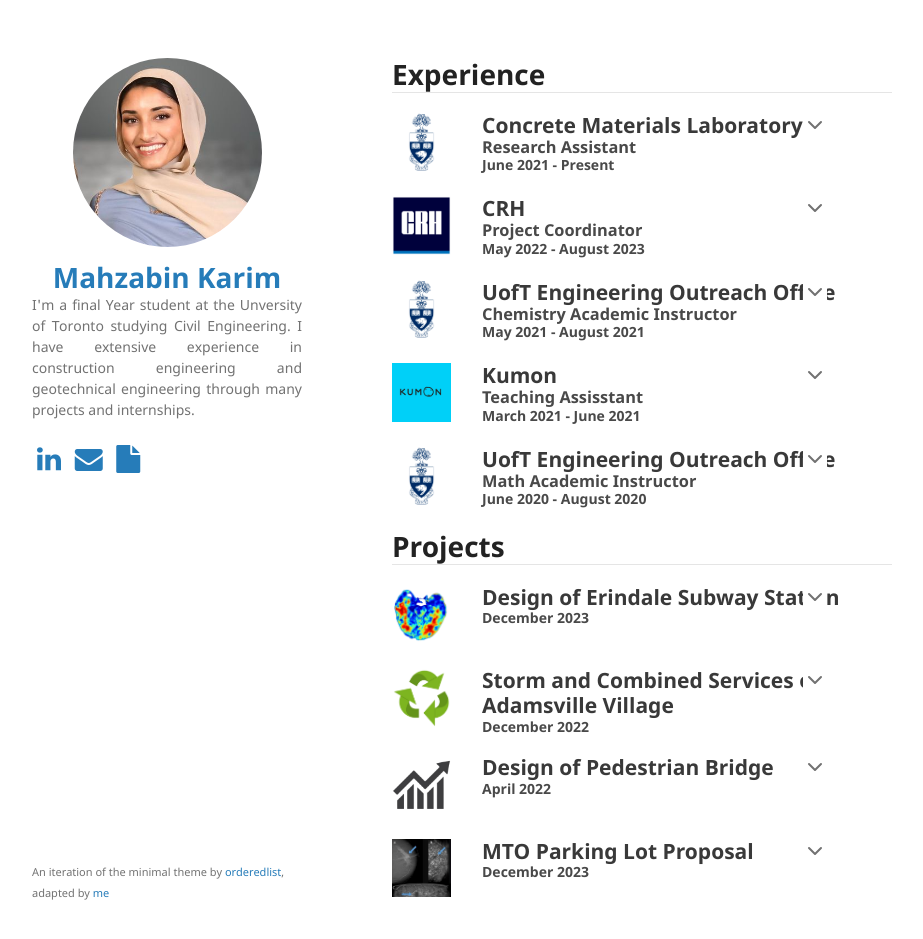
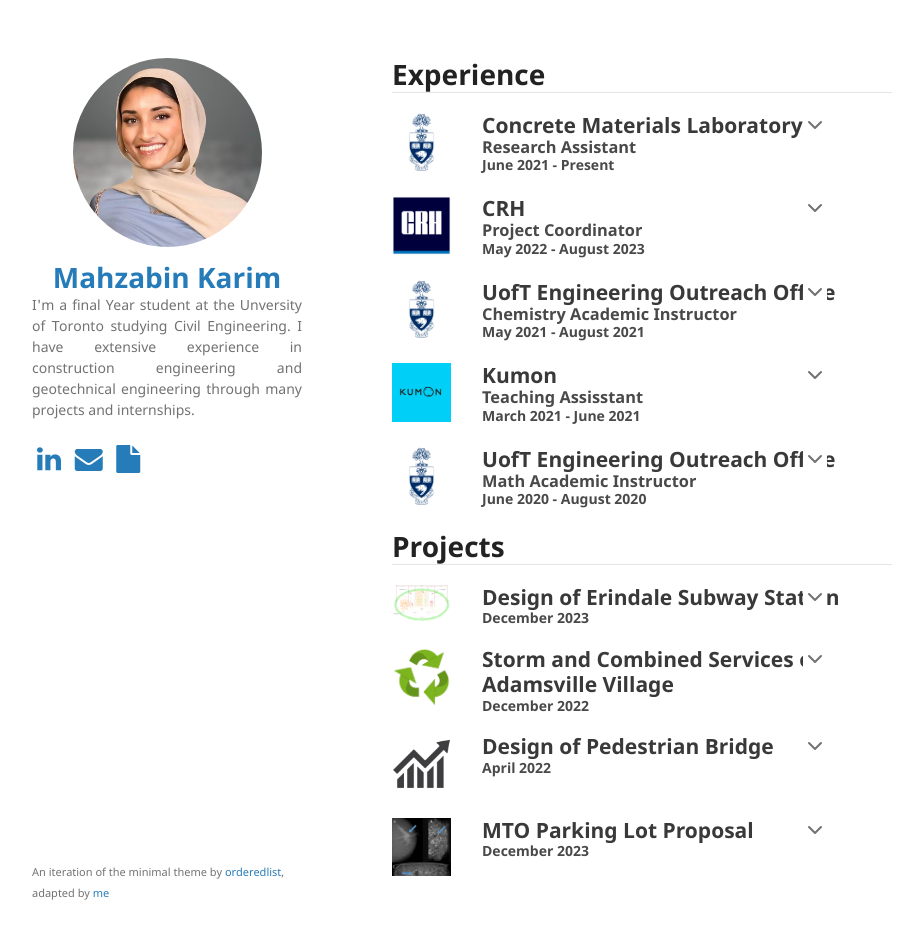
Before and after one commit to MahzabinKarim/mahzabinkarim.github.io, a Jekyll site: the page built from index.md, in a window 1280 px wide and 972 px high. Shown: the top 939 px of the window, without its empty margins (178-1101 px from the left). Built offline with Jekyll 4.4.1, drawn with Linux system fonts in a browser that asks for light colours.

Commit message:
erindale

```diff
--- a/index.md
+++ b/index.md
@@ -224,7 +224,7 @@ layout: default
 <!-- Design of Erindale Subway Station -->
 <div class="row">
   <div class="columnl">
-    <a rel="noreferrer noopener" target="_blank" href="/AMI_BloodClotDetection/FinalReport.pdf"><img src="/assets/img/BrainBlankAMI.png"
+    <a rel="noreferrer noopener" target="_blank" href="/ErindaleSubwayStation.pdf"><img src="/assets/img/tunnel.PNG"
     class="thumbnail"/></a>
   </div>
   <details class="columnr">
@@ -247,7 +247,7 @@ layout: default
     <div class="text">
       <ul>
         <li>Lead a team of 4 to assess site characterization, problem definition, cost estimation, build timeline for station construction, create CAD drawings with dimensions that align with city standards, and use Plaxis 2D to model</li>
-        <li><a rel="noreferrer noopener" target="_blank" href="/AMI_BloodClotDetection/FinalReport.pdf"><b>View Project</b></a></li>
+        <li><a rel="noreferrer noopener" target="_blank" href="/ErindaleSubwayStation.pdf"><b>View Project</b></a></li>
       </ul>
     </div>
   </details>
```
